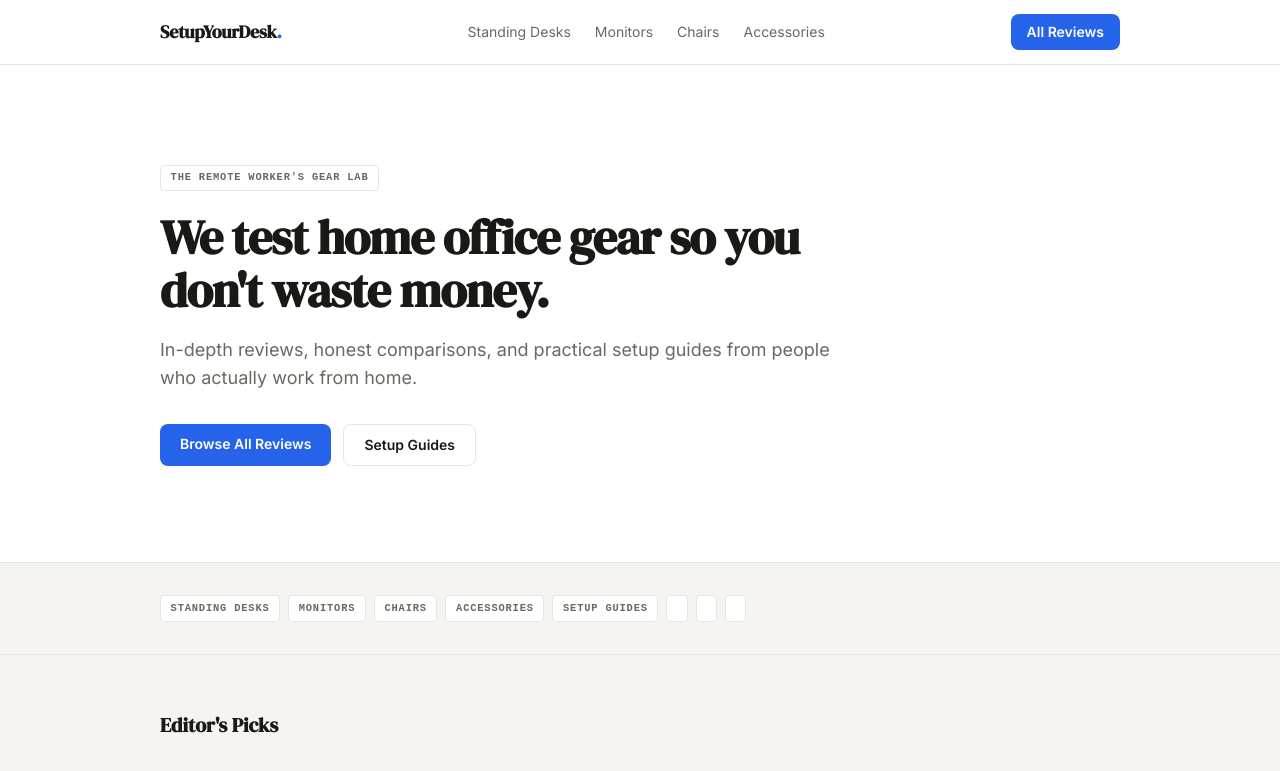
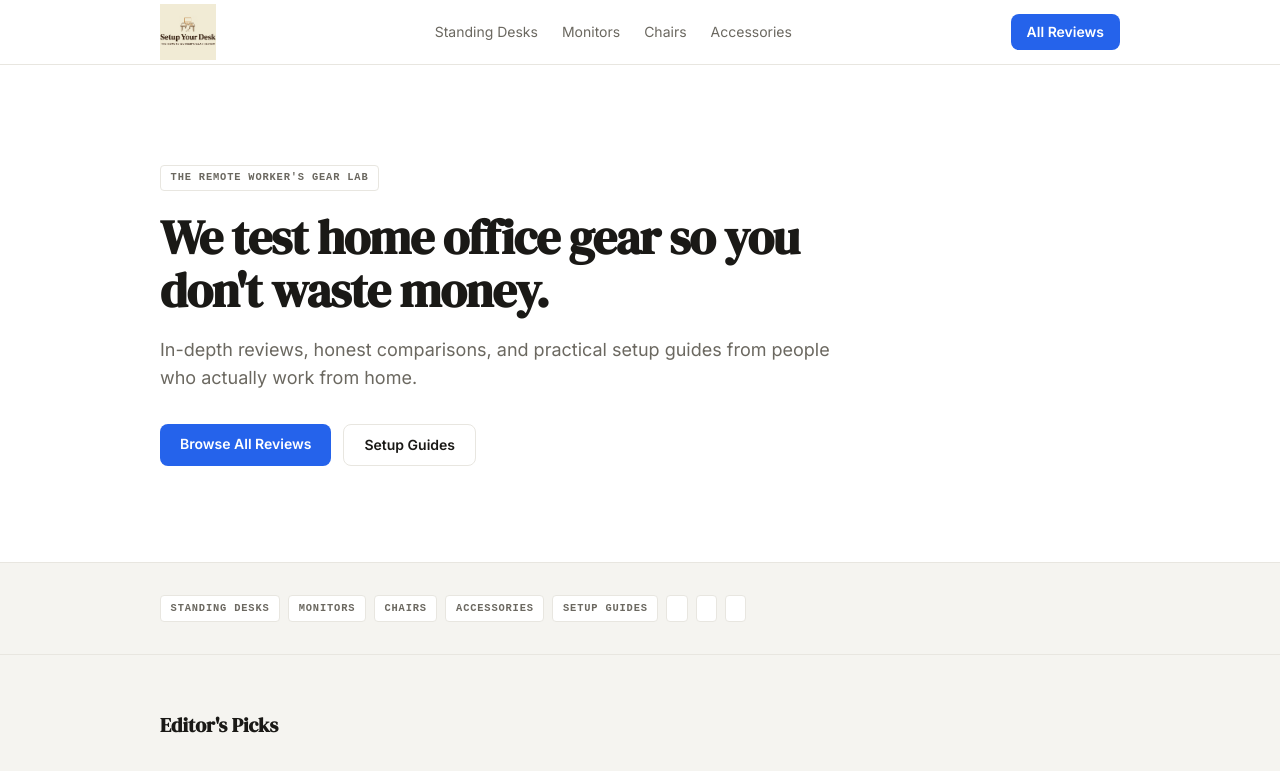
Before and after one commit to Leewak/setupyourdesk, a Next.js app: page / in a window 1280 px wide. Shown: the top 771 px of the page. Built offline with nearby package versions, Linux system fonts and the light colour scheme.

Commit message:
brand: update logo + site background color

```diff
--- a/app/globals.css
+++ b/app/globals.css
@@ -18,7 +18,7 @@
 *, *::before, *::after { box-sizing: border-box; }
 html { scroll-behavior: smooth; }
 body {
-  background-color: #F5F4F0;
+  background-color: #f1ebd5;
   color: #1A1916;
   font-family: var(--font-inter), ui-sans-serif, system-ui, sans-serif;
   -webkit-font-smoothing: antialiased;
--- a/app/layout.tsx
+++ b/app/layout.tsx
@@ -21,8 +21,9 @@ export default function RootLayout({ children }: { children: React.ReactNode })
       <body className="min-h-screen flex flex-col antialiased" style={{ background: "#F5F4F0", color: "#1A1916" }}>
         <header style={{ background: "#FFFFFF", borderBottom: "1px solid #E8E6E0" }}>
           <nav className="max-w-5xl mx-auto px-5 sm:px-8 h-16 flex items-center justify-between">
-            <a href="/" className="font-bold text-lg" style={{ fontFamily: "var(--font-dm-serif)", color: "#1A1916", letterSpacing: "-0.01em" }}>
-              SetupYourDesk<span style={{ color: "#2563EB" }}>.</span>
+            <a href="/" className="flex items-center">
+              {/* eslint-disable-next-line @next/next/no-img-element */}
+              <img src="/logo-icon.png" alt="Setup Your Desk" style={{ height: 56, width: 56, objectFit: "contain" }} />
             </a>
             <div className="hidden md:flex items-center gap-6">
               {["Standing Desks", "Monitors", "Chairs", "Accessories"].map((label) => (
```
Also changed, not shown: public/logo-icon.png.
